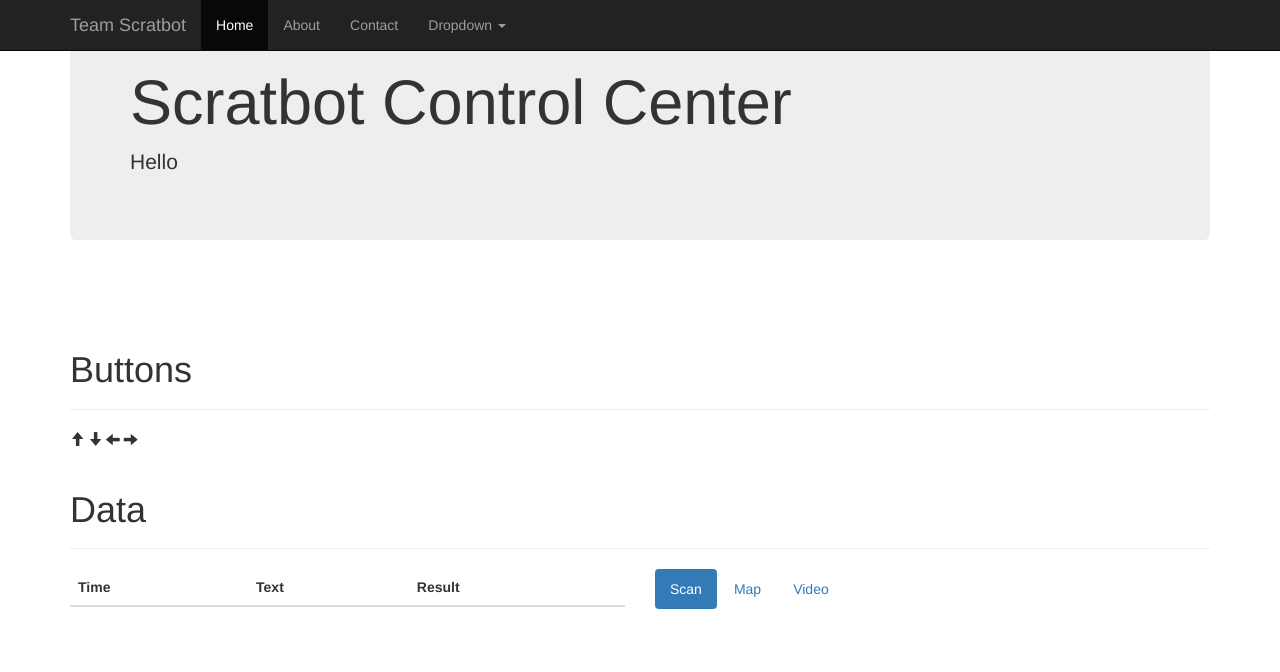
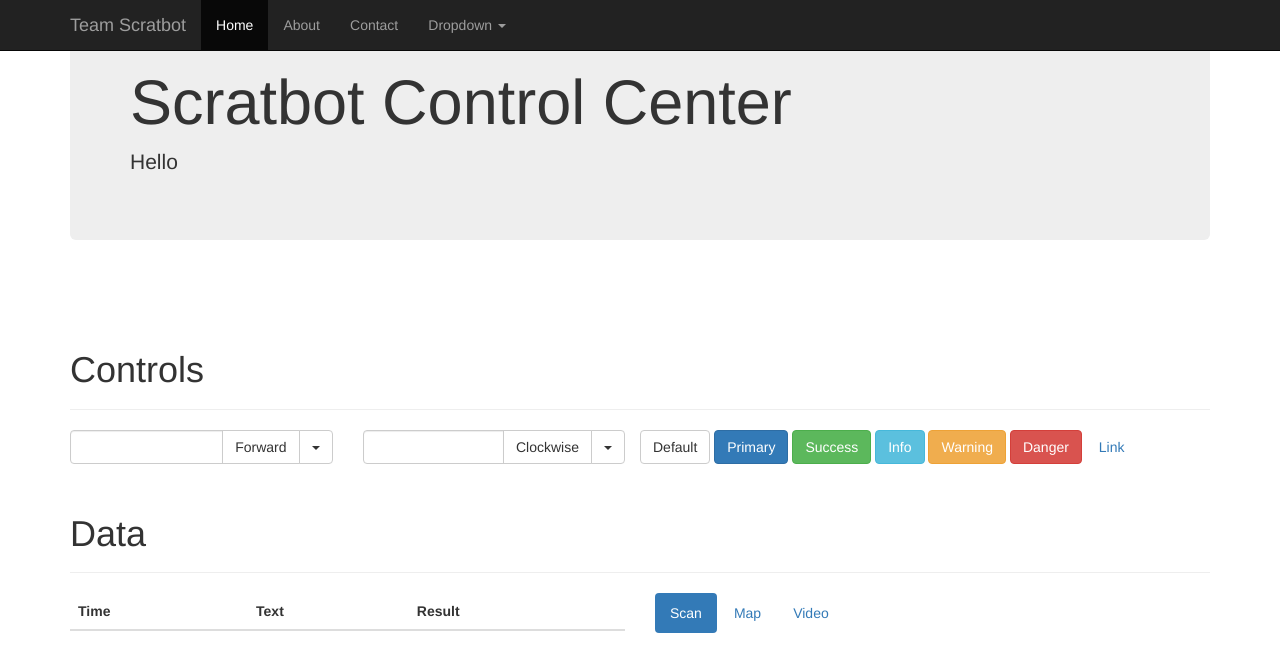
Before and after one commit to k3an3/cpre288-Final-Project-Web, a Flask app: page / in a window 1280 px wide. Shown: the top 672 px of the page. Run offline with Flask 2, Linux system fonts and the light colour scheme; lists and menus that the app fills with data are empty; some libraries are stand-ins or nearby versions.

Commit message:
Tweak frontend

```diff
--- a/templates/control_center.html
+++ b/templates/control_center.html
@@ -10,7 +10,7 @@
 
     {% if error %}
     <div class="alert alert-danger" role="alert">
-        <strong>Oh snap!</strong> Change a few things up and try submitting again.
+        <strong>Oh snap!</strong> {{ error }}
     </div>
     {% elif success %}
     <div class="alert alert-success" role="alert">
@@ -25,16 +25,53 @@
     <br>
     {% endif %}
     <div class="page-header">
-        <h1>Buttons</h1>
+        <h1>Controls</h1>
     </div>
-
-    <p>
-        <span class="glyphicon glyphicon-arrow-up" aria-hidden="true"></span>
-        <span class="glyphicon glyphicon-arrow-down" aria-hidden="true"></span>
-        <span class="glyphicon glyphicon-arrow-left" aria-hidden="true"></span>
-        <span class="glyphicon glyphicon-arrow-right" aria-hidden="true"></span>
-    </p>
-
+    <form class="bs-example bs-example-form" method="post">
+        <div class="row">
+            <div class="col-lg-3">
+                <div class="input-group">
+                    <input type="text" class="form-control" aria-label="...">
+                    <div class="input-group-btn">
+                        <button type="button" class="btn btn-default">Forward</button>
+                        <button type="button" class="btn btn-default dropdown-toggle" data-toggle="dropdown" aria-expanded="false">
+                            <span class="caret"></span>
+                            <span class="sr-only">Toggle Dropdown</span>
+                        </button>
+                        <ul class="dropdown-menu dropdown-menu-right" role="menu">
+                            <li><a href="#">Forward</a></li>
+                            <li><a href="#">Reverse</a></li>
+                        </ul>
+                    </div>
+                </div>
+            </div>
+            <div class="col-lg-3">
+                <div class="input-group">
+                    <input type="text" class="form-control" aria-label="...">
+                    <div class="input-group-btn">
+                        <button type="button" class="btn btn-default">Clockwise</button>
+                        <button type="button" class="btn btn-default dropdown-toggle" data-toggle="dropdown" aria-expanded="false">
+                            <span class="caret"></span>
+                            <span class="sr-only">Toggle Dropdown</span>
+                        </button>
+                        <ul class="dropdown-menu dropdown-menu-right" role="menu">
+                            <li><a href="#">Clockwise</a></li>
+                            <li><a href="#">Counterclockwise</a></li>
+                        </ul>
+                    </div>
+                </div>
+            </div>
+             <p>
+        <button type="button" class="btn btn-default">Default</button>
+        <button type="button" class="btn btn-primary">Primary</button>
+        <button type="button" class="btn btn-success">Success</button>
+        <button type="button" class="btn btn-info">Info</button>
+        <button type="button" class="btn btn-warning">Warning</button>
+        <button type="button" class="btn btn-danger">Danger</button>
+        <button type="button" class="btn btn-link">Link</button>
+      </p>
+        </div>
+    </form>
     <div class="page-header">
         <h1>Data</h1>
     </div>
@@ -51,9 +88,11 @@
                 <tbody>
                     {% for item in history_list %}
                     <tr>
-                        <th>{{ item.time }}</th>
-                        <th>{{ item.text }}</th>
-                        <th>{{ item.result }}</th>
+                        <th>{{ item.time.strftime('%a %H:%M:%S')}}</th>
+                        <th>{{ item.name }}</th>
+                        <th><span class="label label-{% if item.label == 'error' %}danger">Error
+                            {% elif item.label == 'success' %}success">OK{% elif item.label == 'warning' %}warning">Event{% else %}info">Info{% endif %}
+                            </span>&nbsp;{{ item.value }}</th>
                     </tr>
                     {% endfor %}
                 </tbody>
@@ -61,9 +100,9 @@
         </div>
         <div class="col-md-6">
             <ul class="nav nav-pills">
-                <li role="presentation" class="active"><a href="scan">Scan</a></li>
-                <li role="presentation"><a href="map">Map</a></li>
-                <li role="presentation"><a href="video">Video</a></li>
+                <li role="presentation" class="active"><a href="#scan">Scan</a></li>
+                <li role="presentation"><a href="#map">Map</a></li>
+                <li role="presentation"><a href="#video">Video</a></li>
             </ul>
 
         </div>
```
